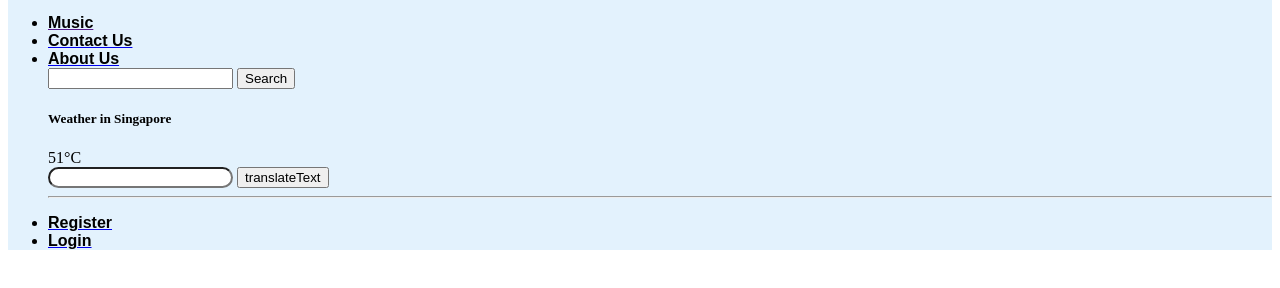
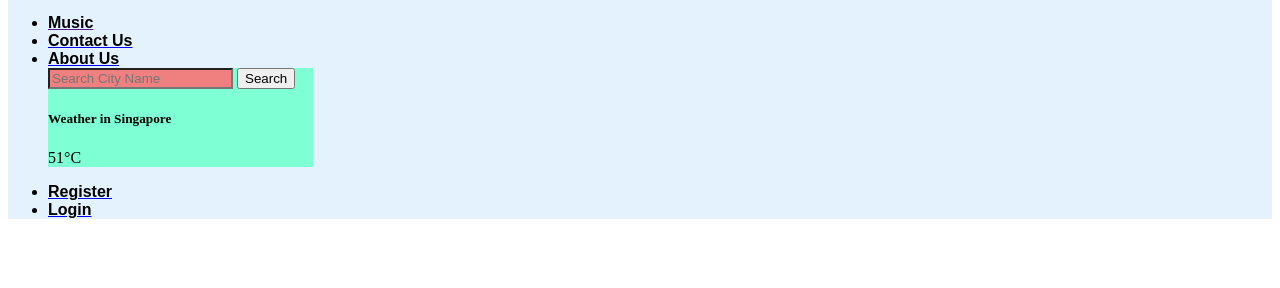
Before and after one commit to Tanibt/CTECAssignment, a website: page public/top-navigation.html in a window 1280 px wide. Shown: the part 44-332 px from the top of the page. Drawn offline with Linux system fonts and the light colour scheme; a web font is replaced by a local one.

Commit message:
Update top-navigation.html

```diff
--- a/public/top-navigation.html
+++ b/public/top-navigation.html
@@ -30,9 +30,9 @@
                     <b style="font-family:Allerta Stencil,Sans-serif; color: black;">About Us</b>
                 </a>
             </li>
-            <div class="card" style="width: 7cm;border-radius: 0.cm;background-color: #e3f2fd">
+            <div class="card" style="width: 7cm;border-radius: 0.cm;background-color:aquamarine;">
                 <div class="search">
-                    <input type="text" class="search-bar">
+                    <input type="text" placeholder="Search City Name" class="search-bar" style="background-color:lightcoral;">
                     <button>Search</button>
 
                 </div>
@@ -41,11 +41,6 @@
                         <div class="temp">51°C</div>
                 </div>
             </div>
-
-            <input type="text" id="translateText" style="border-radius: 2cm;"/>
-            <input type="button" id="btnCopy" value="translateText" onclick="translateMe()" />
-            <hr />
-            <label id="lblName"></label>
 
         </ul>
         <ul class="navbar-nav">
```
